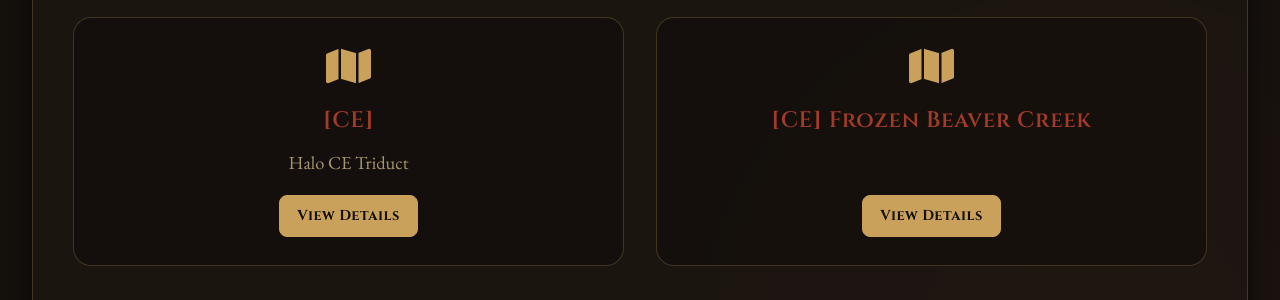
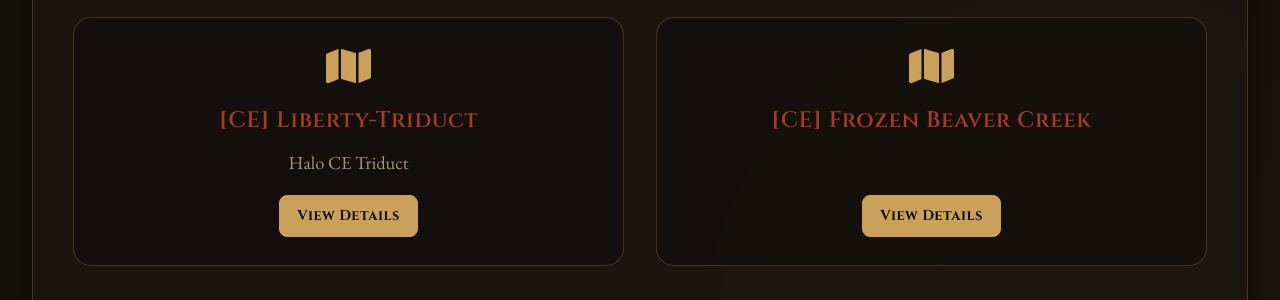
Before and after one commit to Chalwk/NC-Halo-Maps, a Jekyll site: the page built from index.html, in a window 1280 px wide. Shown: the part 1111-1411 px from the top of the page. Built offline with Jekyll 4.4.1, drawn with Linux system fonts in a browser that asks for light colours.

Commit message:
chore: update releases data

```diff
--- a/_data/releases.json
+++ b/_data/releases.json
@@ -2,7 +2,7 @@
   {
     "id": 394195420,
     "tag": "CE-Triduct",
-    "name": "[CE]",
+    "name": "[CE] Liberty-Triduct",
     "body": "Halo CE Triduct",
     "prerelease": false,
     "published_at": "2026-09-22T23:50:03Z",
```
